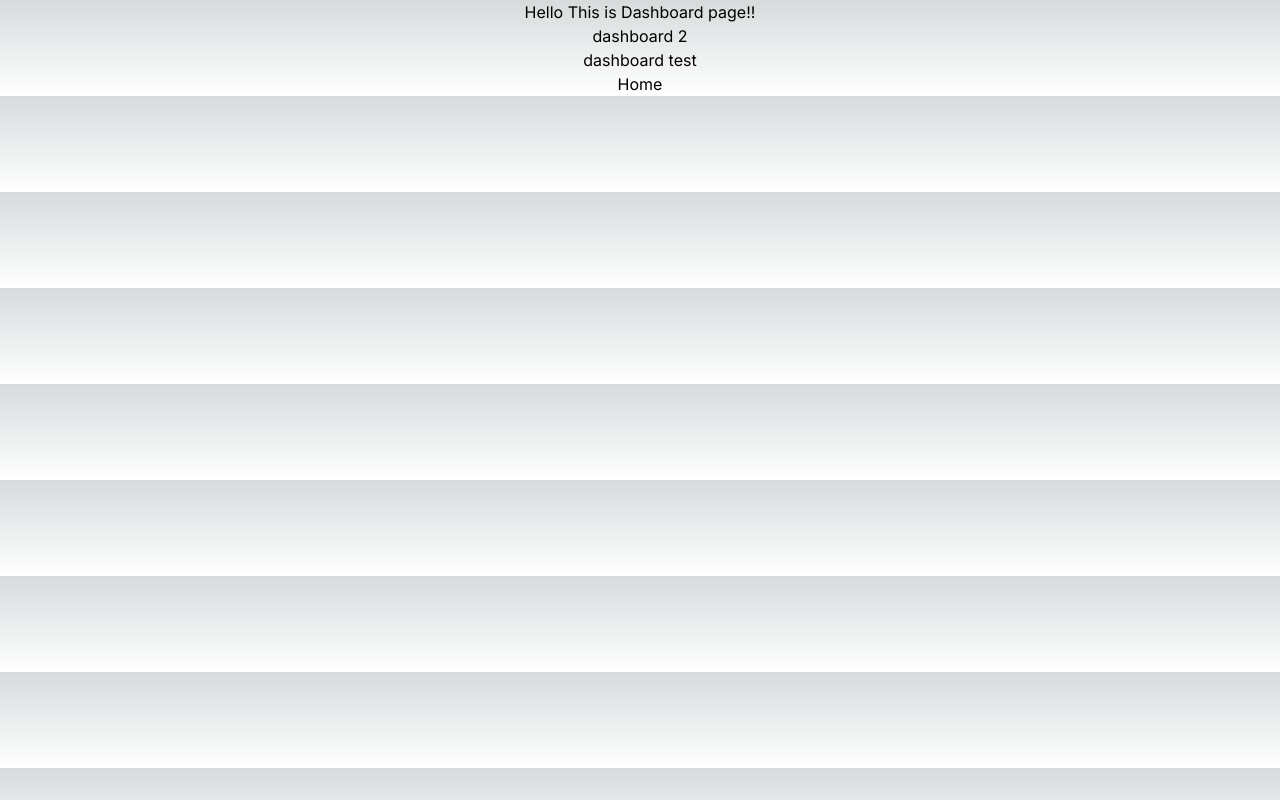
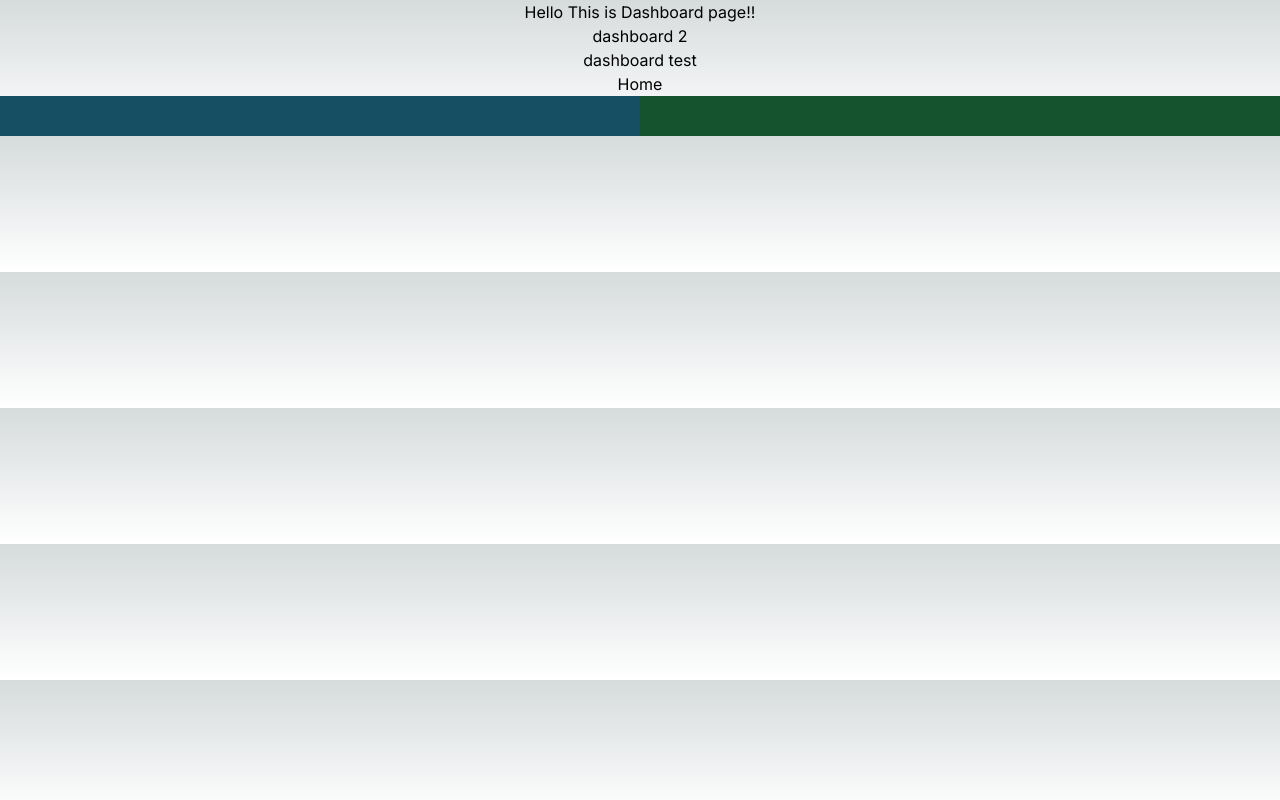
Before and after one commit to coppepam/app_router_tutorial, a Next.js app: page /dashboard in a window 1280 px wide. Built offline with nearby package versions, Linux system fonts and the light colour scheme.

Commit message:
Add parallel_route

```diff
--- /dev/null
+++ b/src/app/@part_a/page.tsx
@@ -0,0 +1,3 @@
+export default function PartA() {
+  return <div>Part A page!!</div>;
+}
--- /dev/null
+++ b/src/app/@part_b/page.tsx
@@ -0,0 +1,3 @@
+export default function PartB() {
+  return <div>Part B page!!</div>;
+}
--- a/src/app/layout.tsx
+++ b/src/app/layout.tsx
@@ -11,12 +11,22 @@ export const metadata: Metadata = {
 
 export default function RootLayout({
   children,
+  part_a,
+  part_b,
 }: Readonly<{
   children: React.ReactNode;
+  part_a: React.ReactNode;
+  part_b: React.ReactNode;
 }>) {
   return (
     <html lang="en">
-      <body className={inter.className}>{children}</body>
+      <body className={inter.className}>
+        {children}
+        <div className="grid place-items-center grid-cols-2 auto-cols-max">
+          <div className="py-5 bg-cyan-900 w-full text-center">{part_a}</div>
+          <div className="py-5 bg-green-900 w-full text-center">{part_b}</div>
+        </div>
+      </body>
     </html>
   );
 }
```
